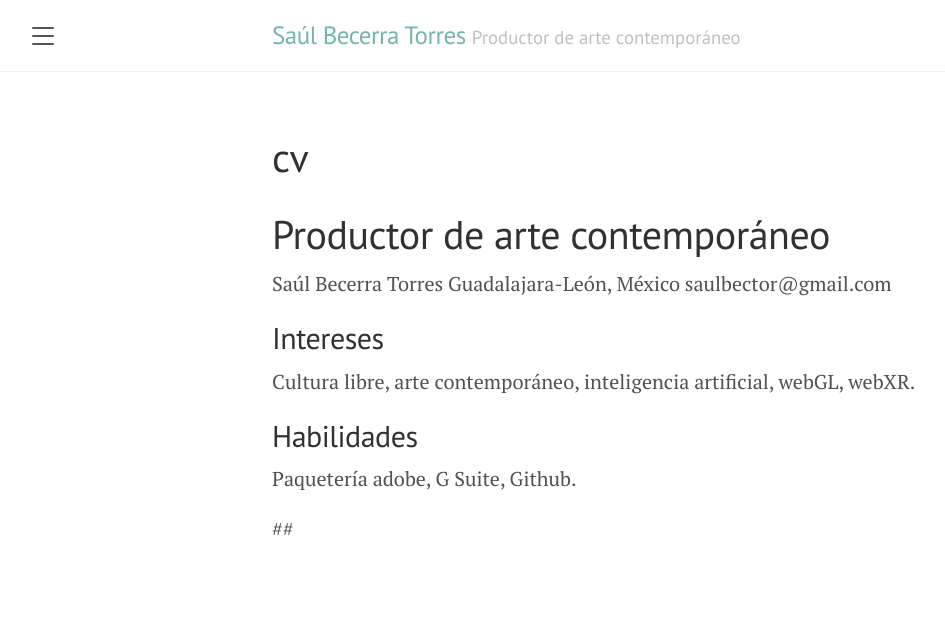
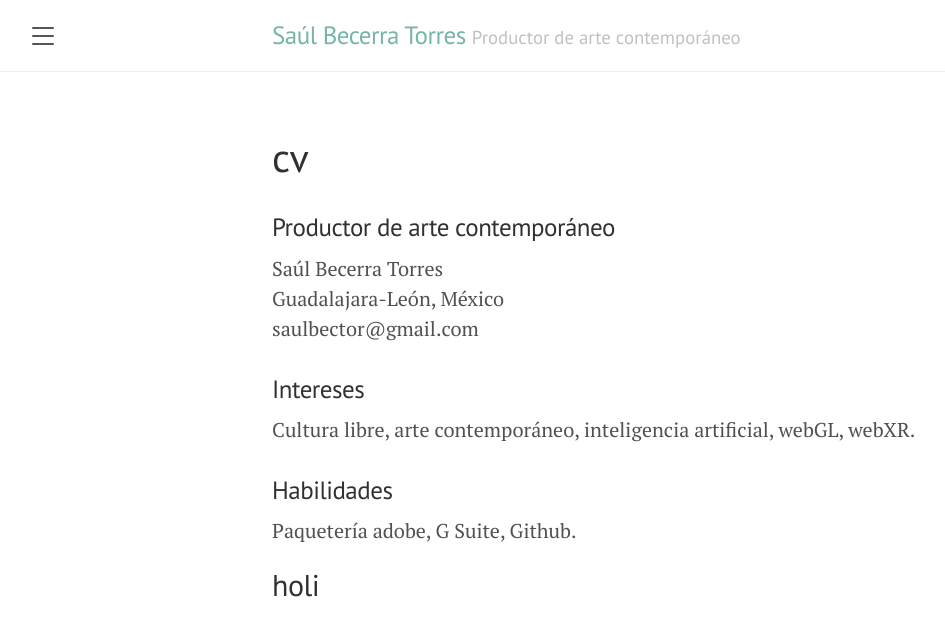
Before and after one commit to Sbector/productor, a Jekyll site: the page built from cv.md, in a window 1280 px wide. Shown: the top 636 px of the page, without its empty margins (8-953 px from the left). Built offline with Jekyll 4.4.1, drawn with Linux system fonts in a browser that asks for light colours.

Commit message:
Update cv.md

```diff
--- a/cv.md
+++ b/cv.md
@@ -3,17 +3,17 @@
 title: cv
 ---
 
-# Productor de arte contemporáneo
+### Productor de arte contemporáneo
 Saúl Becerra Torres
 Guadalajara-León, México
 saulbector@gmail.com
 
-## Intereses
+### Intereses
 
 Cultura libre, arte contemporáneo, inteligencia artificial, webGL, webXR.
 
-## Habilidades
+### Habilidades
 
 Paquetería adobe, G Suite, Github.
 
-##
+## holi
```
